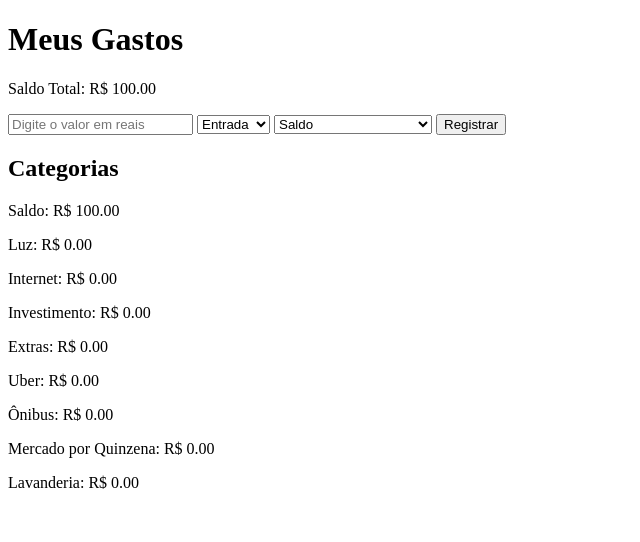
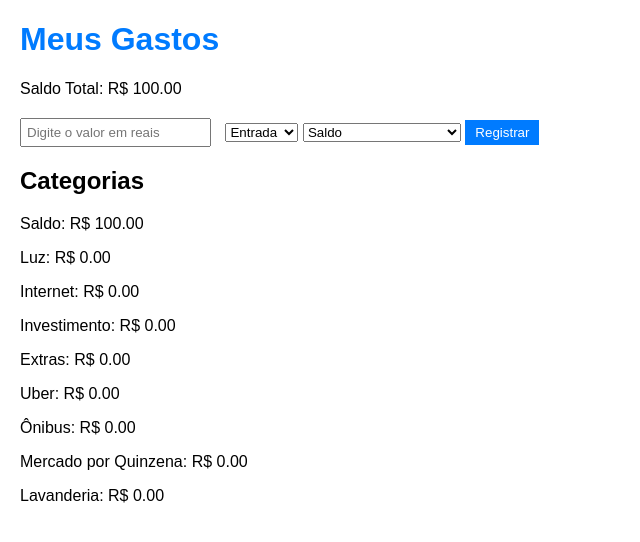
Before and after one commit to joaosarruf/gastosweb, a plain HTML site: page index.html in a window 1280 px wide. Shown: the whole page, without its empty margins (0-640 px from the left). Drawn offline with Linux system fonts and the light colour scheme.

Commit message:
Update style.css

```diff
--- a/style.css
+++ b/style.css
@@ -1,31 +1,25 @@
-/* ... (estilos anteriores) ... */
-
-.categorias-editar {
-    margin-top: 20px;
+body {
+    font-family: Arial, sans-serif;
+    margin: 20px;
 }
 
-.categorias-editar input {
+h1 {
+    color: #007BFF;
+}
+
+.saldo, .categorias {
+    margin-bottom: 20px;
+}
+
+.gastos input {
     padding: 5px;
     margin-right: 10px;
 }
 
-.categorias-editar button {
+.gastos button {
     padding: 5px 10px;
     background-color: #007BFF;
     color: white;
     border: none;
     cursor: pointer;
 }
-
-/* Estilos para o formulário de edição de categorias */
-.categorias-editar ul {
-    list-style-type: none;
-    padding: 0;
-    margin: 0;
-}
-
-.categorias-editar li {
-    margin-bottom: 10px;
-}
-
-/* ... (estilos posteriores) ... */
```
